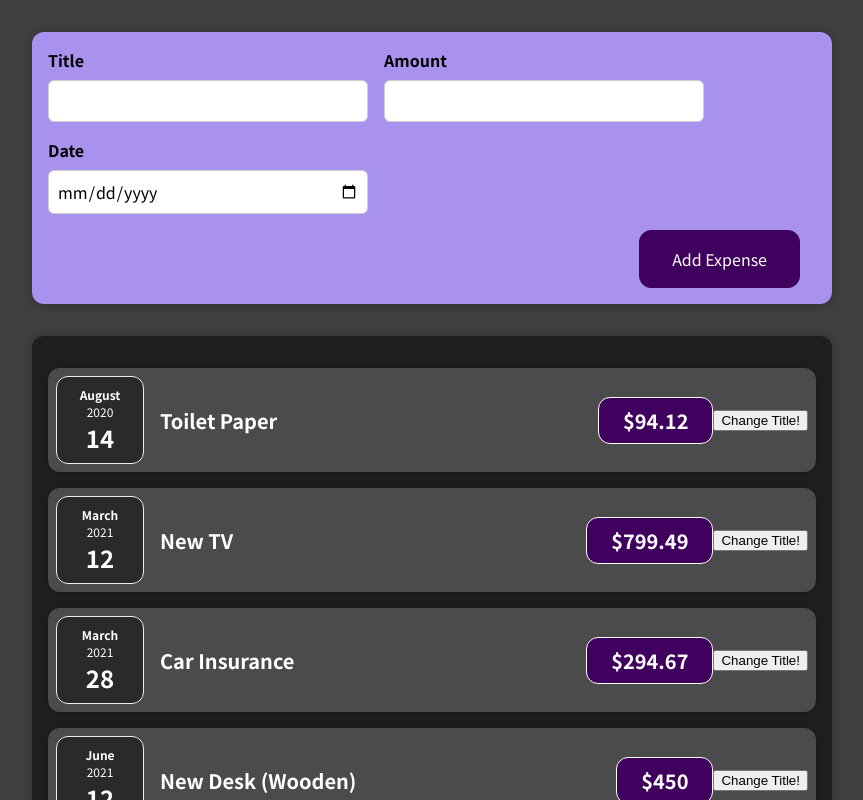
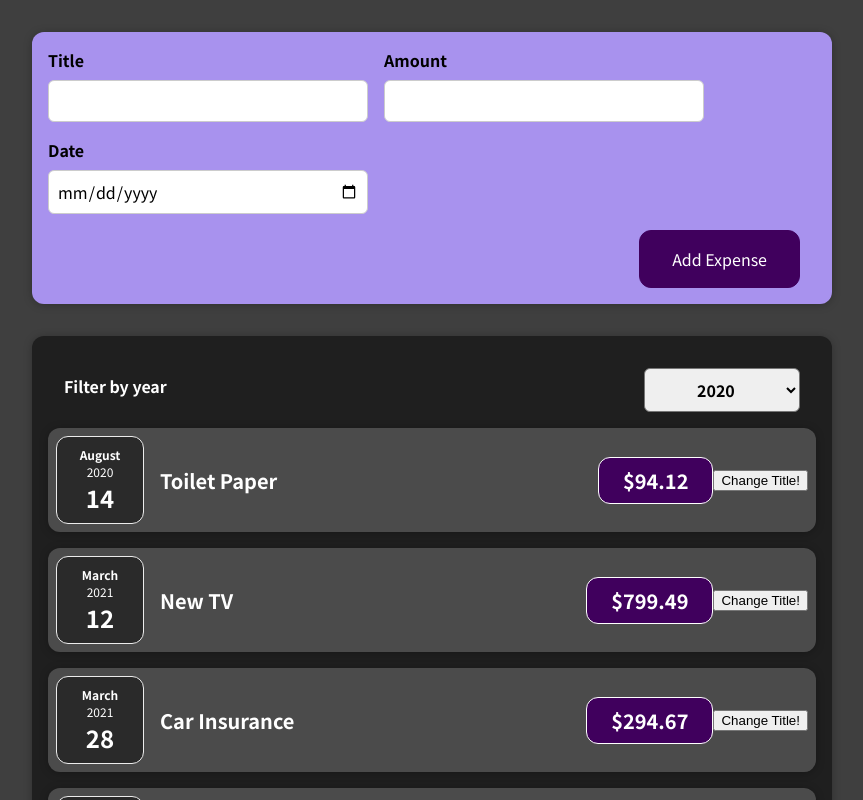
Before and after one commit to shubhamgpta7/Expense-Tracker-React-App-, a React (Create React App) app: page / in a window 1280 px wide. Shown: the top 800 px of the page, without its empty margins (208-1071 px from the left). Built offline with nearby package versions, Linux system fonts and the light colour scheme.

Commit message:
completed module 4

```diff
--- a/src/Components/Expenses/Expenses.js
+++ b/src/Components/Expenses/Expenses.js
@@ -1,10 +1,21 @@
+import { useState } from "react";
+
 import "./Expenses.css";
 import ExpenseItem from "./ExpenseItem";
 import Card from "../UI/Card";
+import ExpensesFilter from "./ExpensesFilter";
 
 function Expenses(props) {
+  const [filteredYear, setFilteredYear] = useState('2020');
+
+  const onSaveValue = (value) =>{
+    setFilteredYear(value);
+}
+
   return (
     <Card className="expenses">
+      <div>
+        <ExpensesFilter selected={filteredYear} inputValue={onSaveValue}/>
         <ExpenseItem
           title={props.expenses[0].title}
           amount={props.expenses[0].amount}
@@ -25,6 +36,7 @@ function Expenses(props) {
           amount={props.expenses[3].amount}
           date={props.expenses[3].date}
         />
+      </div>
     </Card>
   );
 }
--- /dev/null
+++ b/src/Components/Expenses/ExpensesFilter.css
@@ -0,0 +1,24 @@
+.expenses-filter {
+    color: white;
+    padding: 0 1rem;
+  }
+
+  .expenses-filter__control {
+    display: flex;
+    width: 100%;
+    align-items: center;
+    justify-content: space-between;
+    margin: 1rem 0;
+  }
+
+  .expenses-filter label {
+    font-weight: bold;
+    margin-bottom: 0.5rem;
+  }
+
+  .expenses-filter select {
+    font: inherit;
+    padding: 0.5rem 3rem;
+    font-weight: bold;
+    border-radius: 6px;
+  }
--- /dev/null
+++ b/src/Components/Expenses/ExpensesFilter.js
@@ -0,0 +1,27 @@
+import React from "react";
+
+import "./ExpensesFilter.css";
+
+const ExpensesFilter = (props) => {
+
+  const dataChangeHandler = (event) =>{
+    //console.log(event.target.value);
+    props.inputValue(event.target.value);
+  }
+
+  return (
+    <div className="expenses-filter">
+      <div className="expenses-filter__control">
+        <label>Filter by year</label>
+        <select value={props.selected} onChange={dataChangeHandler}>
+          <option value="2022">2022</option>
+          <option value="2021">2021</option>
+          <option value="2020">2020</option>
+          <option value="2019">2019</option>
+        </select>
+      </div>
+    </div>
+  );
+};
+
+export default ExpensesFilter;
```
Also changed, not shown: 1 other file (tests, documents, lock files or other folders). Lines whose indentation alone changed are shown as unchanged.
